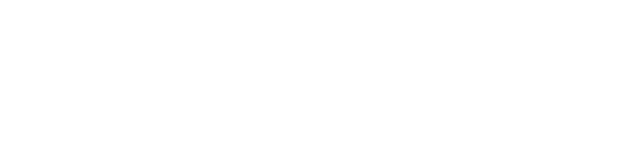
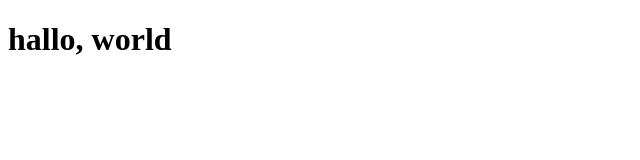
Before and after one commit to avitadiahsaputri/github, a website: page index.html in a window 1280 px wide. Shown: the whole page, without its empty margins (0-640 px from the left). Drawn offline with Linux system fonts and the light colour scheme.

Commit message:
add branch fitur1

```diff
--- a/index.html
+++ b/index.html
@@ -7,6 +7,8 @@
     <title>Document</title>
 </head>
 <body>
-
+    <h1>
+        hallo, world
+    </h1>
 </body>
 </html>
```
